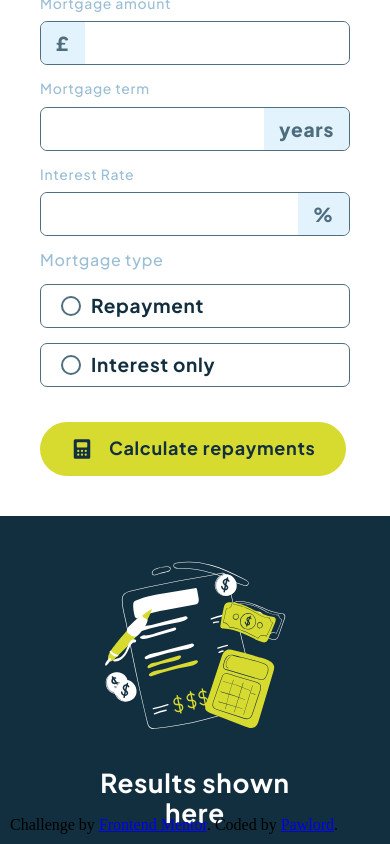
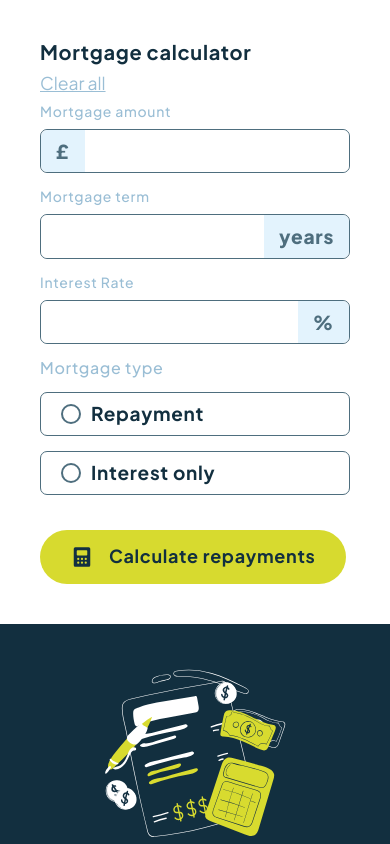
Before and after one commit to Pawlord/repayment-calculator, a React (Create React App) app: page / in a window 390 px wide. Shown: the top 844 px of the page. Built offline with nearby package versions, Linux system fonts and the light colour scheme.

Commit message:
fix mobile version

```diff
--- a/src/global.scss
+++ b/src/global.scss
@@ -21,3 +21,16 @@
     color: v.$red;
     font-size: 16px;
 }
+
+@media (max-width: 650px) {
+    body {
+        display: flex;
+        flex-direction: column;
+        justify-content: flex-start;
+        gap: 15px;
+
+        .attribution {
+            position: static;
+        }
+    }
+}
--- a/src/layouts/main-layout/main-layout.scss
+++ b/src/layouts/main-layout/main-layout.scss
@@ -39,10 +39,12 @@
             width: 100%;
         }
 
-        .right-side {
-            border-top-right-radius: 0;
-            border-bottom-left-radius: 25px;
+        .right-side,
+        .left-side {
+            border-radius: 0;
         }
+
+        border-radius: 0;
     }
 
     @media(max-width: 650px) {
```
